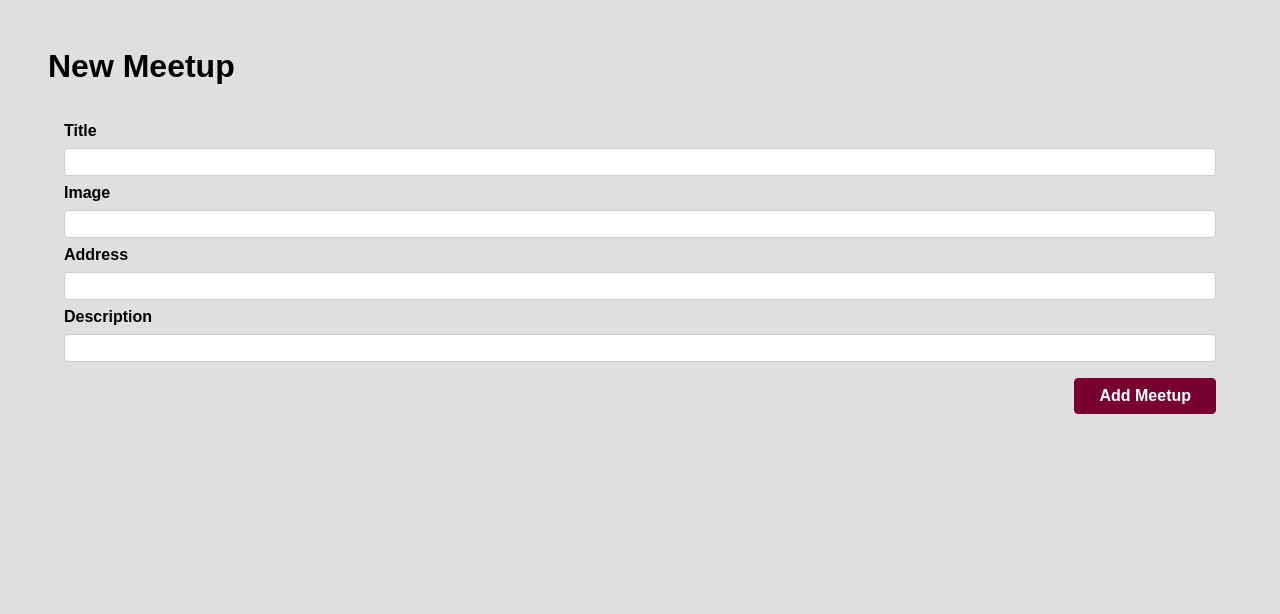
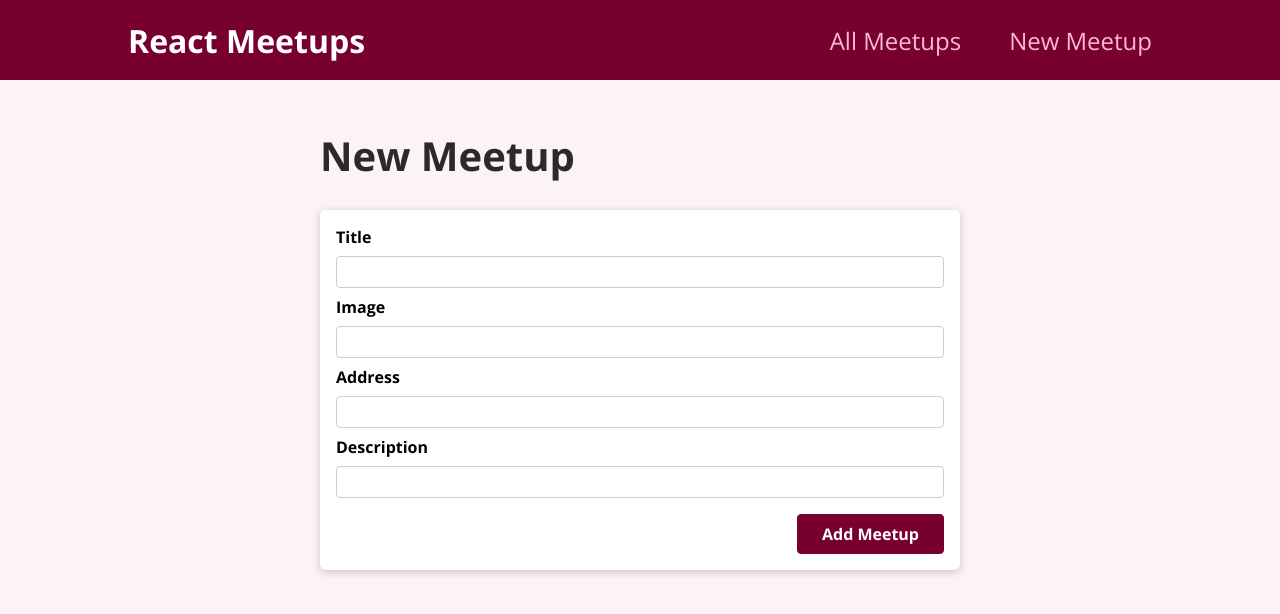
Before and after one commit to maryam-zafarr/Meetups, a React (Create React App) app: page /new-meetup in a window 1280 px wide. Shown: the top 614 px of the page. Built offline with nearby package versions, Linux system fonts and the light colour scheme.

Commit message:
Added Styling and NavigationBar

```diff
--- a/src/App.js
+++ b/src/App.js
@@ -1,10 +1,12 @@
 import React from "react";
 import { Redirect, Route, Switch } from "react-router-dom";
+import Layout from "./components/layout/Layout";
 import AllMeetups from "./pages/AllMeetups";
 import NewMeetup from "./pages/NewMeetup";
 
 const App = () => {
   return (
+    <Layout>
       <Switch>
         <Route path="/" exact>
           <Redirect to="/meetups" />
@@ -16,6 +18,7 @@
           <NewMeetup />
         </Route>
       </Switch>
+    </Layout>
   );
 };
 
--- /dev/null
+++ b/src/components/layout/Layout.jsx
@@ -0,0 +1,13 @@
+import classes from "./Layout.module.css";
+import MainNavigation from "./MainNavigation";
+
+const Layout = (props) => {
+  return (
+    <div>
+      <MainNavigation />
+      <main className={classes.main}>{props.children}</main>
+    </div>
+  );
+};
+
+export default Layout;
--- /dev/null
+++ b/src/components/layout/Layout.module.css
@@ -0,0 +1,5 @@
+.main {
+  margin: 3rem auto;
+  width: 90%;
+  max-width: 40rem;
+}
--- /dev/null
+++ b/src/components/layout/MainNavigation.jsx
@@ -0,0 +1,22 @@
+import classes from "./MainNavigation.module.css";
+import { NavLink } from "react-router-dom";
+
+const MainNavigation = () => {
+  return (
+    <header className={classes.header}>
+      <div className={classes.logo}>React Meetups</div>
+      <nav>
+        <ul>
+          <li>
+            <NavLink to="/meetups">All Meetups</NavLink>
+          </li>
+          <li>
+            <NavLink to="/new-meetup">New Meetup</NavLink>
+          </li>
+        </ul>
+      </nav>
+    </header>
+  );
+};
+
+export default MainNavigation;
--- /dev/null
+++ b/src/components/layout/MainNavigation.module.css
@@ -0,0 +1,47 @@
+.header {
+  width: 100%;
+  height: 5rem;
+  display: flex;
+  align-items: center;
+  justify-content: space-between;
+  background-color: #77002e;
+  padding: 0 10%;
+}
+
+.logo {
+  font-size: 2rem;
+  color: white;
+  font-weight: bold;
+}
+
+.header ul {
+  list-style: none;
+  margin: 0;
+  padding: 0;
+  display: flex;
+  align-items: baseline;
+}
+
+.header li {
+  margin-left: 3rem;
+}
+
+.header a {
+  text-decoration: none;
+  font-size: 1.5rem;
+  color: #fcb8d2;
+}
+
+.header a:hover,
+.header a:active,
+.header a.active {
+  color: white;
+}
+
+.badge {
+  background-color: #cc2062;
+  color: white;
+  border-radius: 12px;
+  padding: 0 1rem;
+  margin-left: 0.5rem;
+}
--- a/src/components/meetups/MeetupItem.jsx
+++ b/src/components/meetups/MeetupItem.jsx
@@ -1,8 +1,10 @@
 import classes from "./MeetupItem.module.css";
+import Card from "../ui/Card";
 
 const MeetupItem = (props) => {
   return (
     <li>
+      <Card>
         <div className={classes.image}>
           <img src={props.image} alt={props.title} />
         </div>
@@ -14,6 +16,7 @@
         <div className={classes.actions}>
           <button>To Favorites</button>
         </div>
+      </Card>
     </li>
   );
 };
--- a/src/components/meetups/NewMeetupForm.jsx
+++ b/src/components/meetups/NewMeetupForm.jsx
@@ -1,4 +1,5 @@
 import { useFormik } from "formik";
+import Card from "../ui/Card";
 import classes from "./NewMeetupForm.module.css";
 
 const validate = (values) => {
@@ -34,6 +35,7 @@
   });
 
   return (
+    <Card>
       <form onSubmit={formik.handleSubmit} className={classes.form}>
         <div className={classes.control}>
           <label htmlFor="title">Title</label>
@@ -99,6 +101,7 @@
           <button type="submit">Add Meetup</button>
         </div>
       </form>
+    </Card>
   );
 };
 
--- /dev/null
+++ b/src/components/ui/Card.jsx
@@ -0,0 +1,7 @@
+import classes from "./Card.module.css";
+
+const Card = (props) => {
+  return <div className={classes.card}>{props.children}</div>;
+};
+
+export default Card;
--- /dev/null
+++ b/src/components/ui/Card.module.css
@@ -0,0 +1,6 @@
+.card {
+  background-color: white;
+  border-radius: 6px;
+  box-shadow: 0 2px 8px rgba(0, 0, 0, 0.2);
+  margin-top: 15px;
+}
--- a/src/index.css
+++ b/src/index.css
@@ -1,9 +1,21 @@
+@import url("https://fonts.googleapis.com/css2?family=Open+Sans:wght@400;700&display=swap");
+
 * {
   box-sizing: border-box;
 }
 
 body {
-  font-family: sans-serif;
-  margin: 3rem;
-  background-color: #dfdfdf;
+  font-family: "Open Sans", sans-serif;
+  margin: 0;
+  background-color: #fcf3f6;
 }
+
+h1 {
+  font-size: 2.5rem;
+  color: #2c292b;
+}
+
+h2 {
+  font-size: 1.5rem;
+  color: #2c292b;
+}
--- a/src/pages/AllMeetups.jsx
+++ b/src/pages/AllMeetups.jsx
@@ -24,7 +24,7 @@
       setLoadedMeetups(meetups);
     };
     fetchMeetups();
-  }, []);
+  });
 
   return (
     <div>
```
Lines whose indentation alone changed are shown as unchanged.
